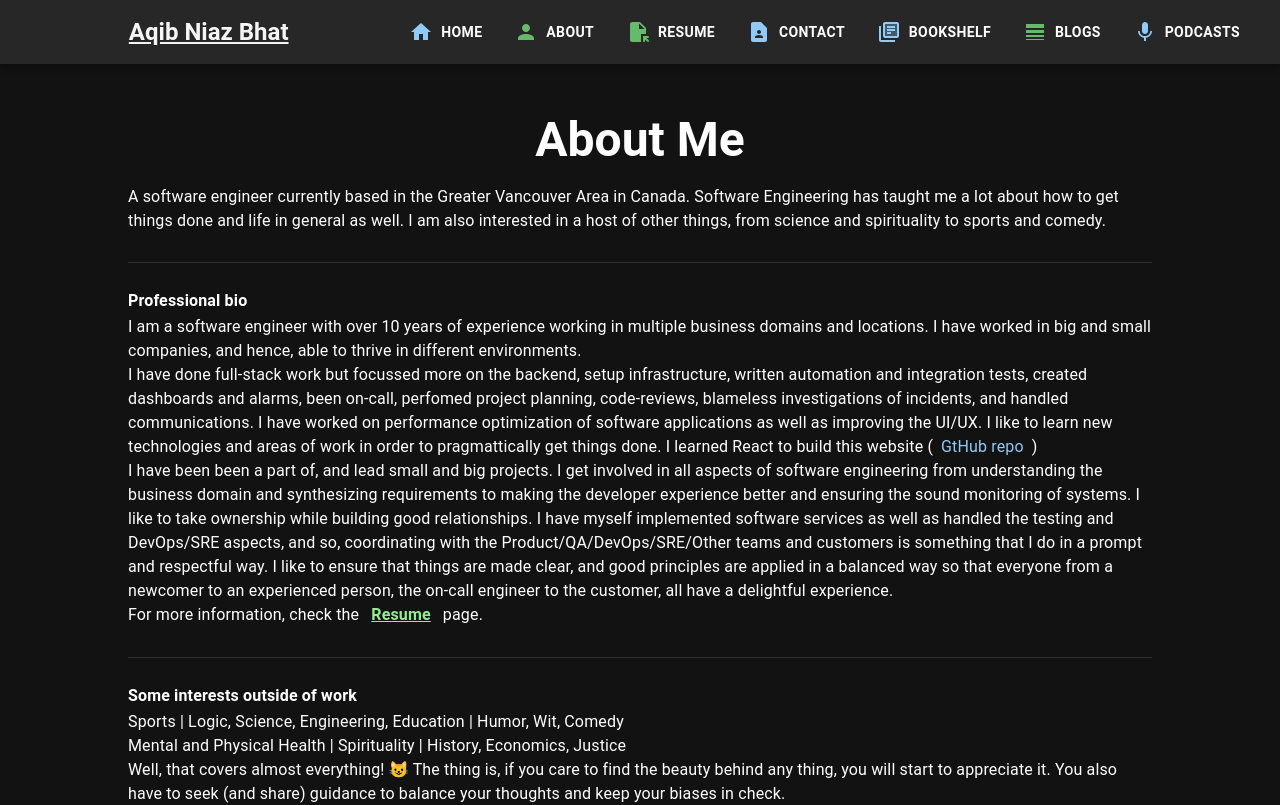
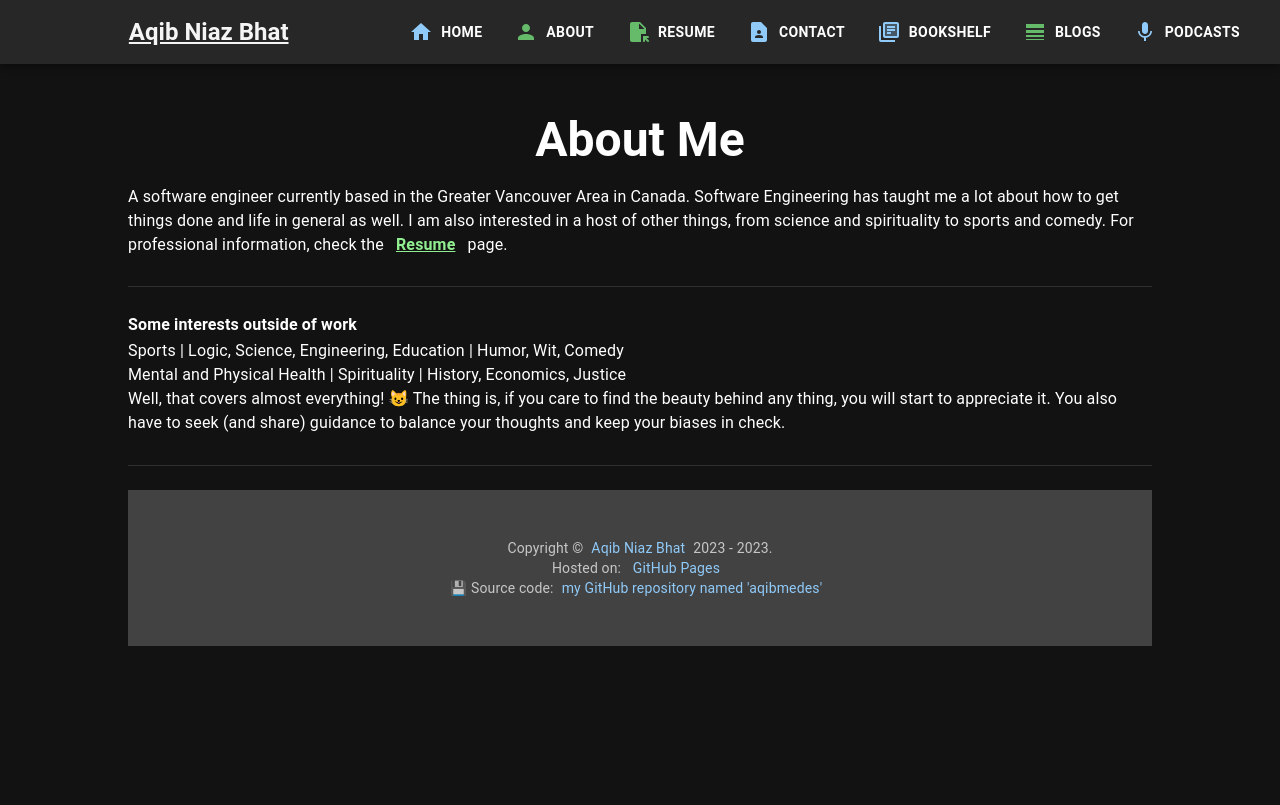
Before and after one commit to aqib-bhat/aqibmedes, a React (Create React App) app: page /#/about in a window 1280 px wide. Shown: the top 805 px of the page. Built offline with nearby package versions, Linux system fonts and the light colour scheme.

Commit message:
Move professional bio to the Resume view

```diff
--- a/src/views/AboutMe.tsx
+++ b/src/views/AboutMe.tsx
@@ -12,19 +12,7 @@ class AboutMe extends React.Component {
                         A software engineer currently based in the Greater Vancouver Area in Canada.
                         Software Engineering has taught me a lot about how to get things done and life in general as well.
                         I am also interested in a host of other things, from science and spirituality to sports and comedy.
-                    </Typography>
-                    <br/><Divider></Divider><br/>
-                    <Typography variant="subtitle1" align='left' sx={{ fontWeight: 'bold' }}>Professional bio</Typography>
-                    <Typography variant="body1" align='left' gutterBottom>
-                        I am a software engineer with over 10 years of experience working in multiple business domains and locations.
-                        I have worked in big and small companies, and hence, able to thrive in different environments.<br/>
-                        I have done full-stack work but focussed more on the backend, setup infrastructure, written automation and integration tests, created dashboards and alarms, been on-call, perfomed project planning, code-reviews, blameless investigations of incidents, and handled communications.
-                        I have worked on performance optimization of software applications as well as improving the UI/UX.
-                        I like to learn new technologies and areas of work in order to pragmattically get things done. I learned React to build this website (<Link href="https://github.com/aqib-bhat/aqibmedes" target="_blank" rel="noopener" underline="hover">GtHub repo</Link>)<br/>
-                        I have been been a part of, and lead small and big projects. I get involved in all aspects of software engineering from understanding the business domain and synthesizing requirements to making the developer experience better and ensuring the sound monitoring of systems.
-                        I like to take ownership while building good relationships. I have myself implemented software services as well as handled the testing and DevOps/SRE aspects, and so, coordinating with the Product/QA/DevOps/SRE/Other teams and customers is something that I do in a prompt and respectful way.
-                        I like to ensure that things are made clear, and good principles are applied in a balanced way so that everyone from a newcomer to an experienced person, the on-call engineer to the customer, all have a delightful experience.<br/>
-                        For more information, check the <StyledRouterLink to="/resume">Resume</StyledRouterLink> page.
+                        For professional information, check the <StyledRouterLink to="/resume">Resume</StyledRouterLink> page.
                     </Typography>
                     <br/><Divider></Divider><br/>
                     <Typography variant="subtitle1" align='left' sx={{ fontWeight: 'bold' }}>Some interests outside of work</Typography>
--- a/src/views/Resume.tsx
+++ b/src/views/Resume.tsx
@@ -23,6 +23,12 @@ export default function Resume() {
                       <Typography variant="subtitle1">🛂 Work Authorization: Canadian 3-year Open Work Permit approved in August 2023</Typography>
                       <Typography variant="subtitle1">🌎 Greater Vancouver Area, BC, Canada 🇨🇦</Typography>
                       <Typography variant="subtitle1">📧 Email and 📱 mobile number available on request</Typography>
+                      <Typography variant="subtitle1" align='left'>
+                        <br/><strong>Professional bio</strong><br/>
+                        I am a software engineer with over ten years of experience working in multiple business domains and locations. I have worked in big and small companies, hence able to thrive in different environments.<br/>
+                        I have done full-stack work but focussed more on the backend, set up infrastructure, written automation and integration tests, created dashboards and alarms, been on-call, performed project planning, code reviews, blameless investigations of incidents, and handled communications. I have worked on performance optimization of software applications and improving the UI/UX. I love learning new technologies and getting things done pragmatically.<br/>
+                        I have been a part of and led small and big projects. I get involved in all aspects of software engineering, from understanding the business domain and synthesizing requirements to making the developer experience better while ensuring the sound monitoring of systems. I like to take ownership while building good relationships. I have implemented software services and handled the testing and DevOps/SRE aspects. Hence, coordinating with the Product/QA/DevOps/SRE/Other teams and customers is something that I do promptly and respectfully. I like to ensure clarity and the application of principles in a balanced way so that everyone, from a newcomer to an experienced person, the on-call engineer to the customer, all have a delightful experience.
+                      </Typography>
                     </CardContent>
                   </React.Fragment>
                 </Item>
```
